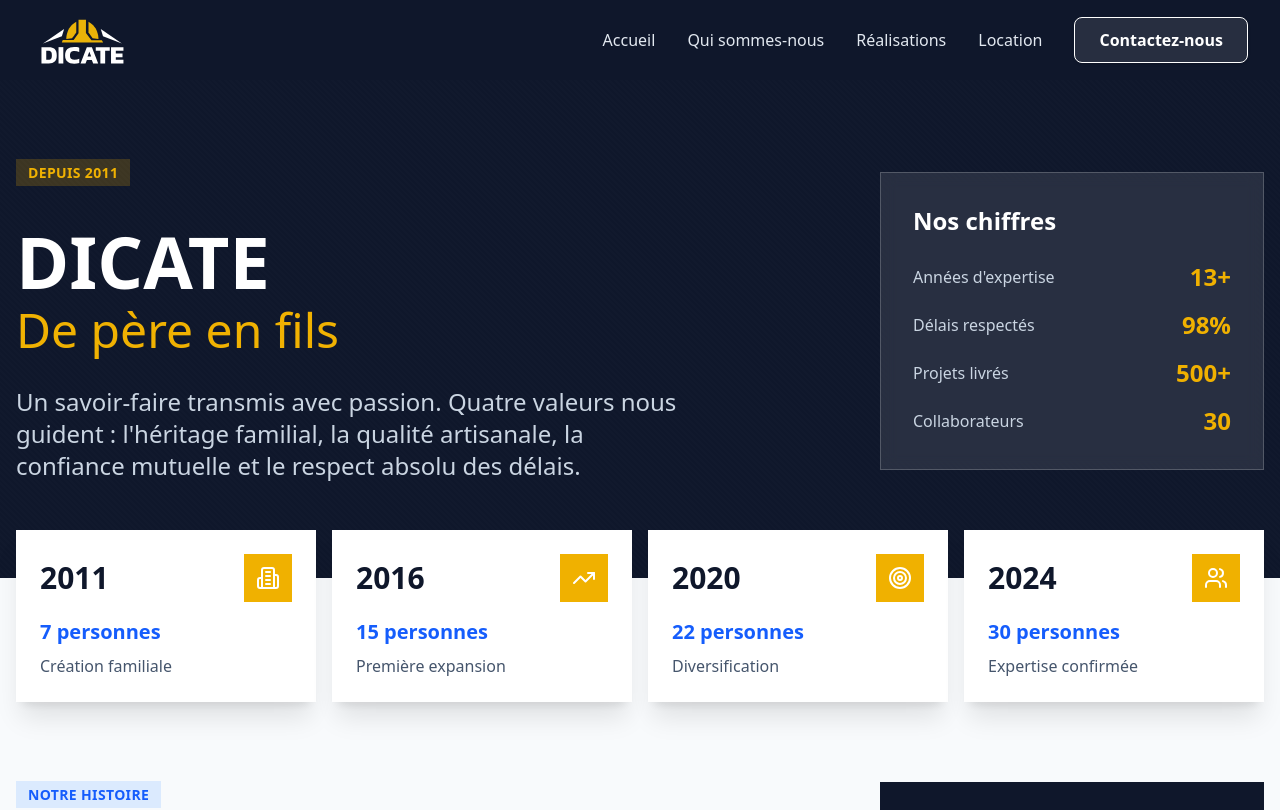
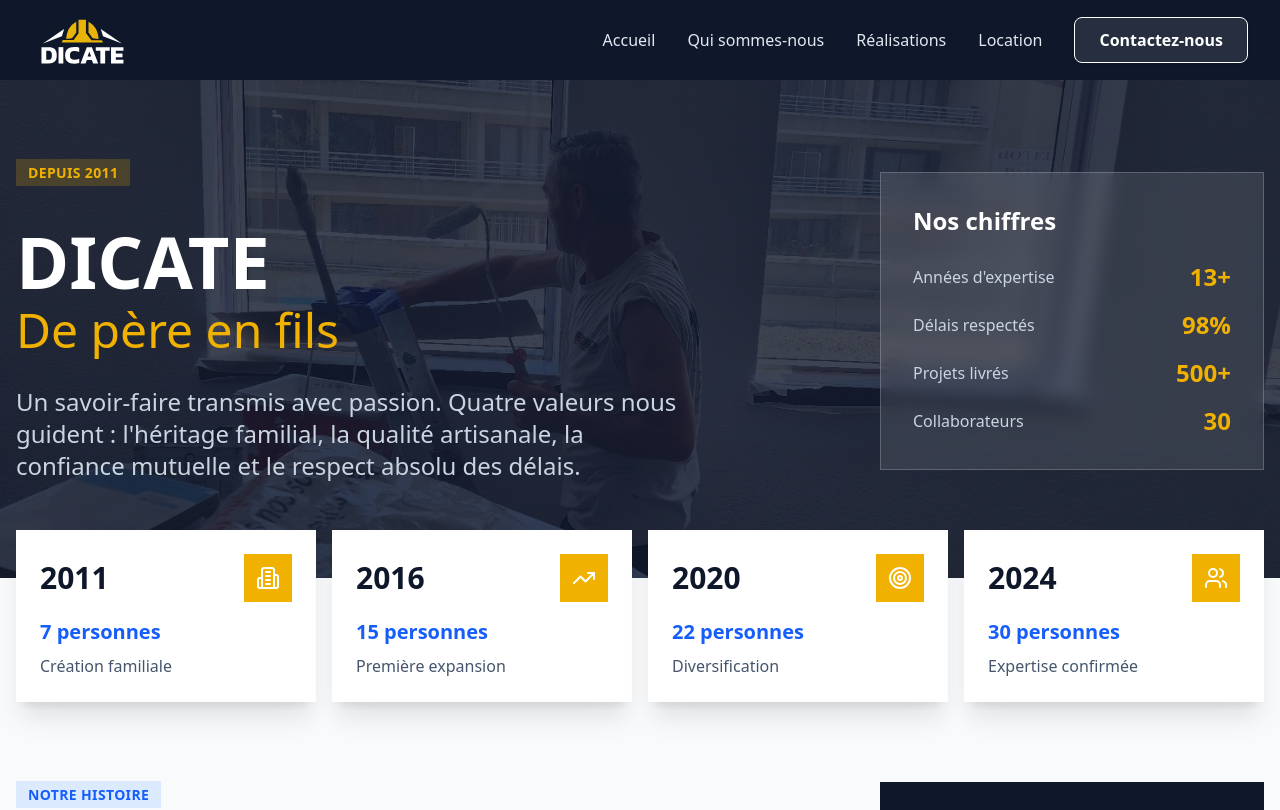
Before and after one commit to mariosrb/btp, a React (Vite) app: page /qui-sommes-nous in a window 1280 px wide. Shown: the top 810 px of the page. Built offline with nearby package versions, Linux system fonts and the light colour scheme.

Commit message:
Update QuiSommesNous page: modify certification titles and descriptions for clarity, and enhance background styling with a new image for improved visual impact.

```diff
--- a/src/index.css
+++ b/src/index.css
@@ -9,3 +9,16 @@
   margin-top: -64px;
   padding-top: 64px;
 }
+
+.qs-hero-background {
+  background-image: url('/images/Slika.jpeg');
+  background-size: cover;
+  background-repeat: no-repeat;
+  background-position: center 45%;
+}
+
+@media (max-width: 768px) {
+  .qs-hero-background {
+    background-position: center 70%;
+  }
+}
--- a/src/pages/QuiSommesNous/QuiSommesNous.jsx
+++ b/src/pages/QuiSommesNous/QuiSommesNous.jsx
@@ -19,9 +19,9 @@
 
 const QuiSommesNous = () => {
   const certifications = [
-    { icon: Award, title: 'RGE', desc: "Reconnu Garant de l'Environnement" },
+    { icon: Award, title: 'RGE (en cours)', desc: "Reconnu Garant de l'Environnement (dossier en cours)" },
     { icon: Shield, title: 'Assurance Décennale', desc: 'Couverture complète 10 ans' },
-    { icon: CheckCircle, title: 'Qualibat', desc: 'Qualification professionnelle BTP' },
+    { icon: CheckCircle, title: 'Qualibat (en cours)', desc: 'Qualification professionnelle BTP (dossier en cours)' },
     { icon: Star, title: 'Certifié', desc: 'Normes qualité respectées' },
   ];
 
@@ -40,18 +40,10 @@
 
   return (
     <div className="min-h-screen bg-slate-50">
-      <div className="relative w-full bg-slate-900 text-white py-24 overflow-hidden">
-        <div className="absolute inset-0 opacity-10">
-          <div
-            className="w-full h-full"
-            style={{
-              backgroundImage:
-                'repeating-linear-gradient(45deg, transparent, transparent 2px, rgba(255,255,255,0.1) 2px, rgba(255,255,255,0.1) 4px)',
-            }}
-          />
-        </div>
+      <div className="relative w-full text-white py-24 overflow-hidden qs-hero-background">
+        <div className="absolute inset-0 bg-slate-900/80" />
 
-        <div className="max-w-7xl mx-auto px-4">
+        <div className="relative max-w-7xl mx-auto px-4">
           <div className="grid grid-cols-1 lg:grid-cols-12 gap-12 items-center">
             <div className="lg:col-span-8">
               <div className="space-y-8">
```
Also changed, not shown: public/images/Slika.jpeg (added), 1 other file (tests, documents, lock files or other folders).
